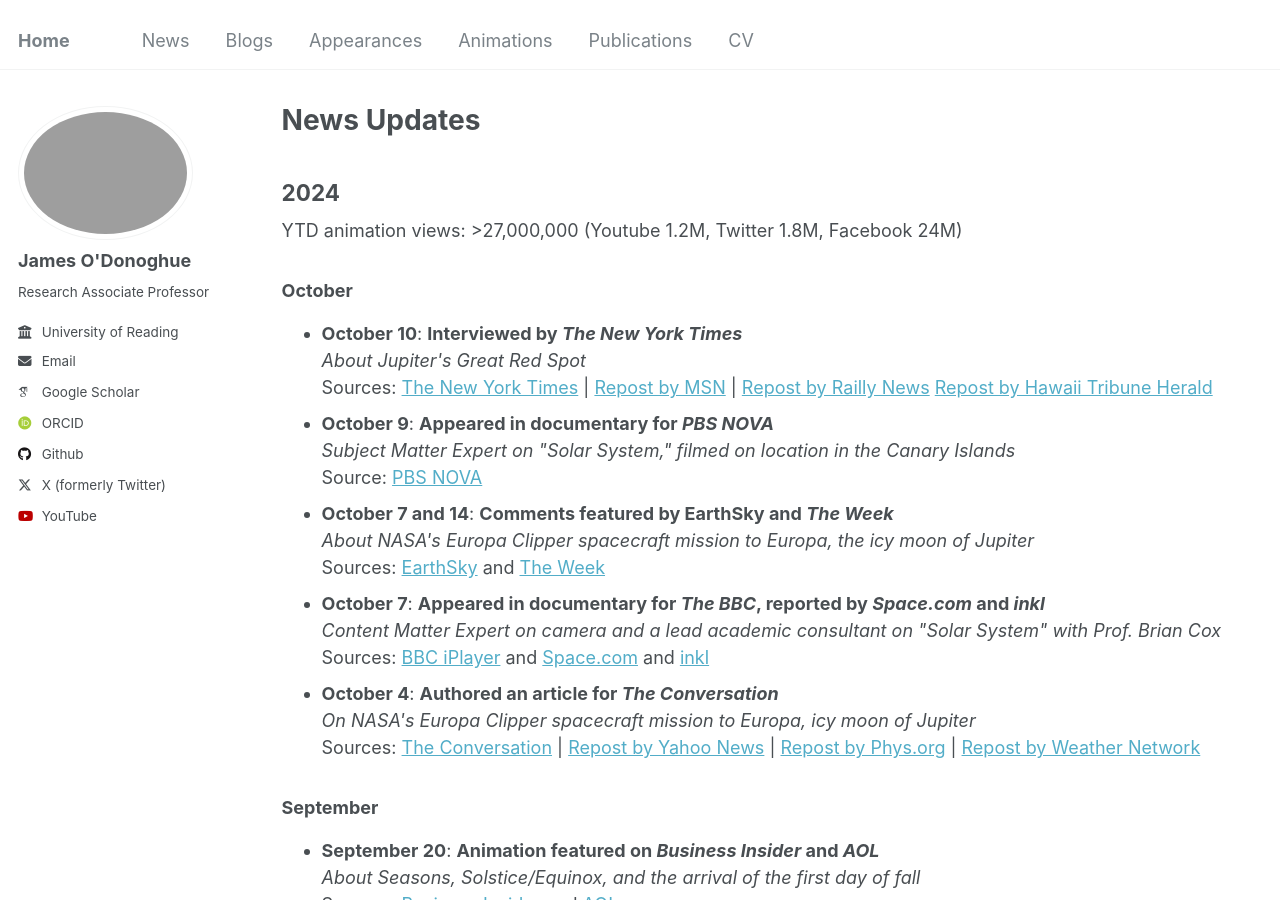
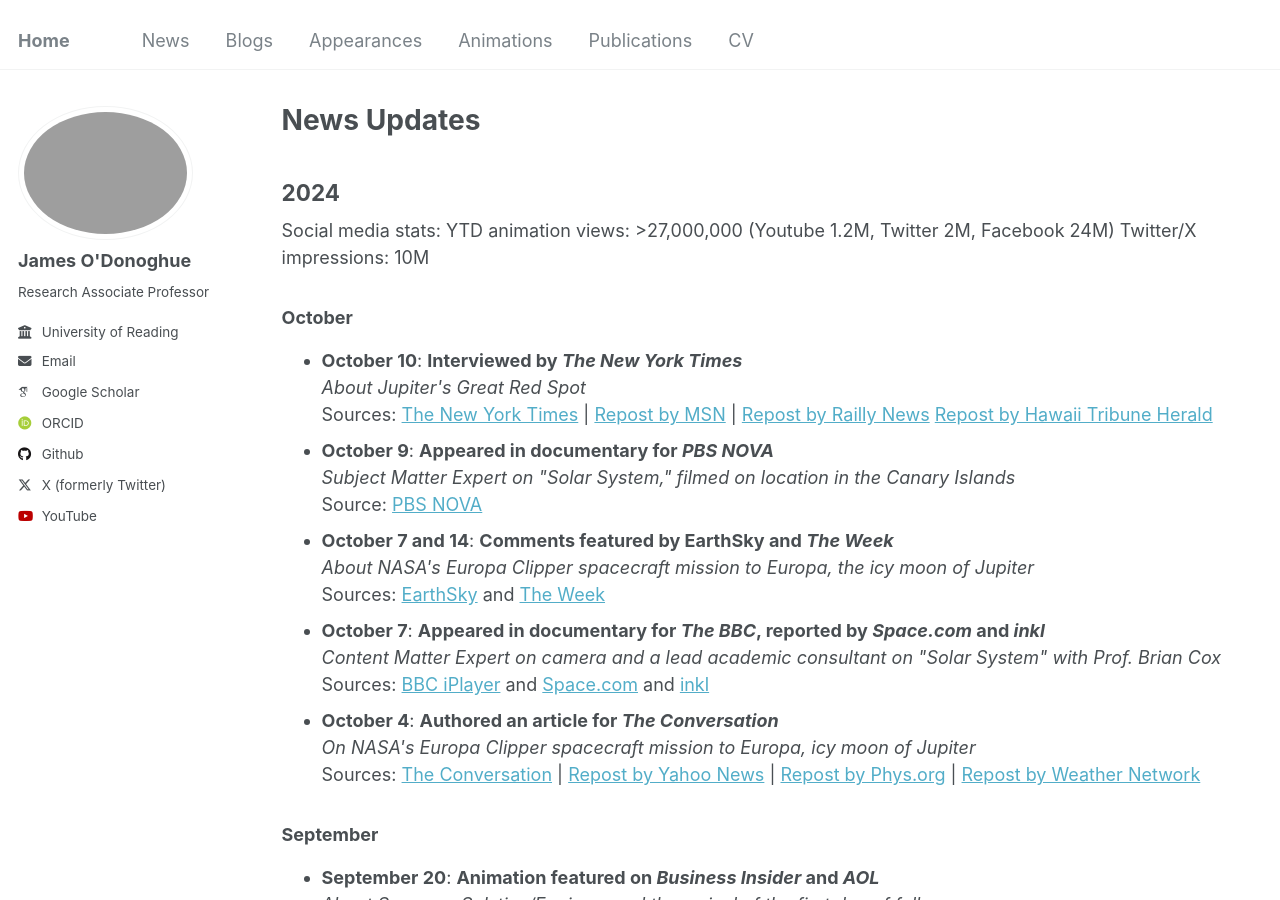
Before and after one commit to odonoghuespace/odonoghuespace.github.io, a Jekyll site: the page built from _pages/news.html, in a window 1280 px wide and 900 px high. Built offline with Jekyll 4.4.1, drawn with Linux system fonts in a browser that asks for light colours; some web fonts are replaced.

Commit message:
Update news.html

```diff
--- a/_pages/news.html
+++ b/_pages/news.html
@@ -6,7 +6,9 @@ author_profile: true
 ---
 
 <h2>2024</h2>
-YTD animation views: >27,000,000 (Youtube 1.2M, Twitter 1.8M, Facebook 24M)
+Social media stats:
+YTD animation views: >27,000,000 (Youtube 1.2M, Twitter 2M, Facebook 24M)
+Twitter/X impressions: 10M
 
 <h3>October</h3>
 <ul>
```
